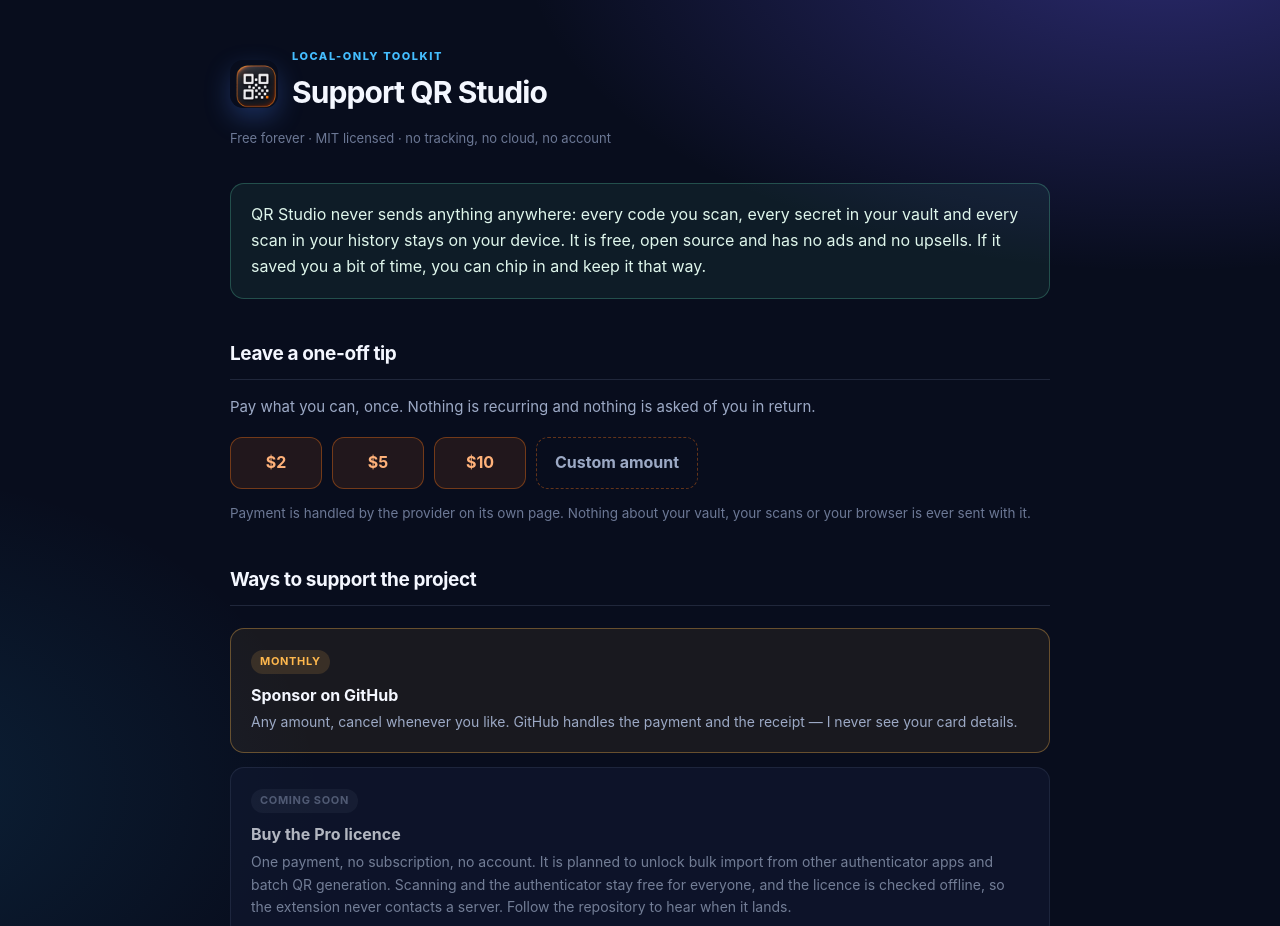
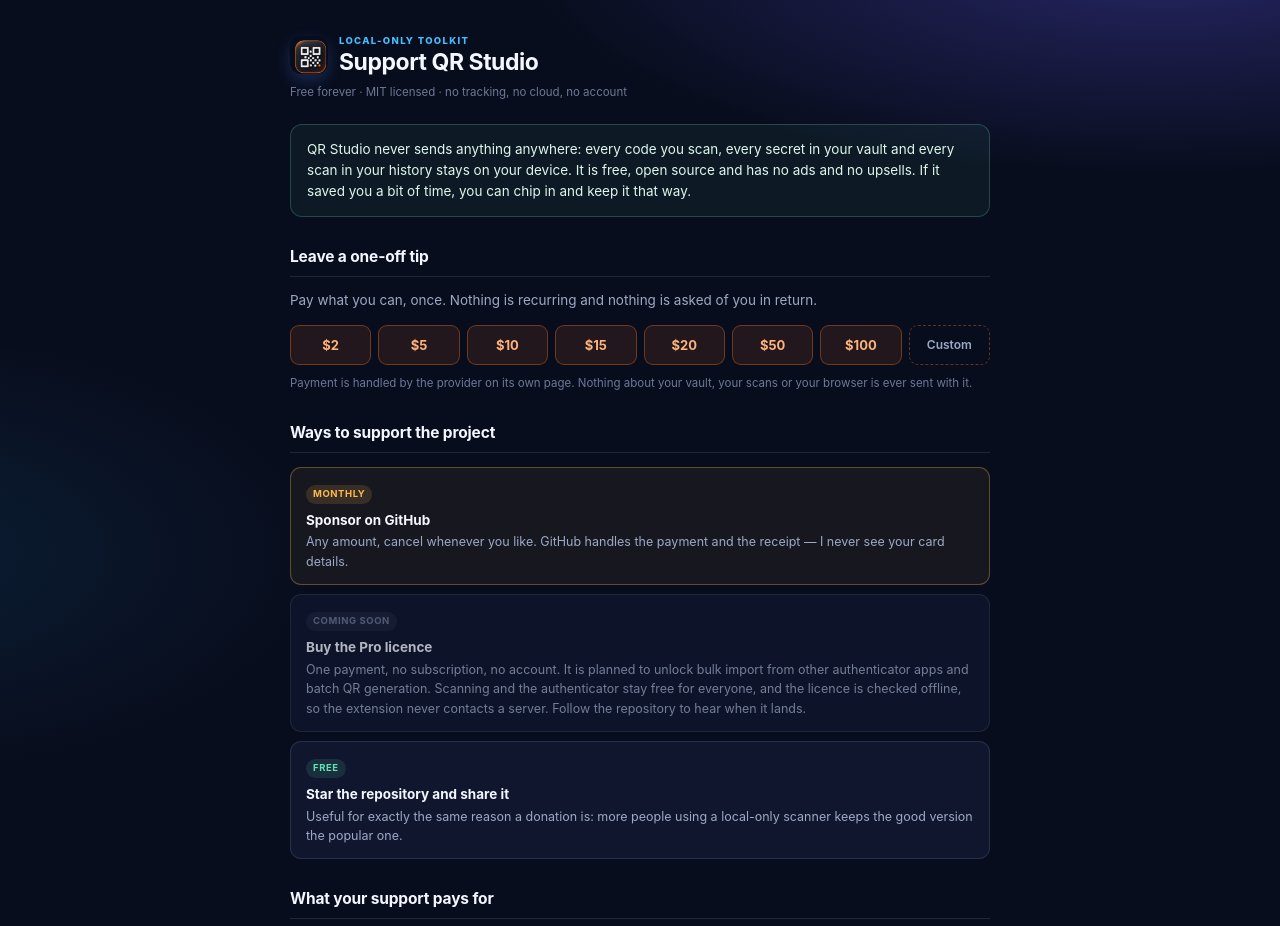
Before and after one commit to Kernlab-001/QR-Studio-Scanner-Authenticator, a browser extension: page docs/support.html in a window 1280 px wide. Shown: the top 926 px of the page. Drawn offline with Linux system fonts and the light colour scheme.

Commit message:
Tighten the support page and add every tip amount
The page was laid out too large, so the heading and the icon dominated the
screen, and the tip row only offered three amounts. The type scale, spacing
and the amount buttons are all smaller now, and the row offers $2, $5, $10,
$15, $20, $50, $100 and a custom amount.

```diff
--- a/docs/support.html
+++ b/docs/support.html
@@ -16,7 +16,6 @@
         --page: #080d1d;
         --panel: #121a33;
         --blue: #45beff;
-        --violet: #9b7bff;
         --mint: #63e2b0;
         --amber: #ffb84d;
         --coral: #f97316;
@@ -24,96 +23,95 @@
       * { box-sizing: border-box; }
       body {
         margin: 0;
-        padding: 48px 20px 80px;
+        padding: 34px 18px 56px;
         color: var(--ink);
         background:
-          radial-gradient(ellipse 70% 28% at 91% -4%, rgba(100, 89, 244, .38), transparent 72%),
-          radial-gradient(ellipse 50% 27% at -10% 47%, rgba(35, 157, 220, .14), transparent 70%),
+          radial-gradient(ellipse 70% 24% at 91% -4%, rgba(100, 89, 244, .34), transparent 72%),
+          radial-gradient(ellipse 50% 24% at -10% 42%, rgba(35, 157, 220, .12), transparent 70%),
           var(--page);
         font-family: Inter, ui-sans-serif, system-ui, -apple-system, BlinkMacSystemFont, "Segoe UI", sans-serif;
-        line-height: 1.62;
+        font-size: 14px;
+        line-height: 1.55;
       }
-      main { max-width: 820px; margin: 0 auto; }
-      header { display: flex; align-items: center; gap: 14px; margin-bottom: 8px; }
+      main { max-width: 700px; margin: 0 auto; }
+      header { display: flex; align-items: center; gap: 11px; margin-bottom: 6px; }
       .mark {
-        width: 48px; height: 48px; flex: 0 0 auto; border-radius: 13px;
-        box-shadow: 0 10px 26px rgba(76, 134, 255, .28);
+        width: 38px; height: 38px; flex: 0 0 auto; border-radius: 11px;
+        box-shadow: 0 6px 16px rgba(76, 134, 255, .24);
       }
-      .eyebrow { margin: 0 0 2px; color: var(--blue); font-size: 11px; font-weight: 800; letter-spacing: .14em; }
-      h1 { margin: 0 0 4px; font-size: 30px; letter-spacing: -.03em; }
-      .meta { margin: 0 0 34px; color: var(--faint); font-size: 13px; }
+      .eyebrow { margin: 0; color: var(--blue); font-size: 9.5px; font-weight: 800; letter-spacing: .14em; }
+      h1 { margin: 0; font-size: 23px; letter-spacing: -.02em; line-height: 1.2; }
+      .meta { margin: 8px 0 22px; color: var(--faint); font-size: 11.5px; }
       h2 {
-        margin: 40px 0 12px; padding-bottom: 9px; border-bottom: 1px solid var(--line);
-        font-size: 19px; letter-spacing: -.02em;
+        margin: 28px 0 9px; padding-bottom: 7px; border-bottom: 1px solid var(--line);
+        font-size: 15.5px; letter-spacing: -.01em;
       }
-      p, li { color: var(--muted); font-size: 15px; }
+      p, li { color: var(--muted); font-size: 13.5px; }
       strong { color: var(--ink); }
-      ul, ol { padding-left: 22px; }
-      li { margin-bottom: 7px; }
+      ul, ol { padding-left: 19px; }
+      li { margin-bottom: 5px; }
       .summary {
-        margin: 0 0 30px; padding: 18px 20px; border: 1px solid rgba(99, 226, 176, .26);
-        border-radius: 14px; background: rgba(99, 226, 176, .07);
+        margin: 0 0 22px; padding: 14px 16px; border: 1px solid rgba(99, 226, 176, .24);
+        border-radius: 12px; background: rgba(99, 226, 176, .06);
       }
-      .summary p { margin: 0; color: #dff6ec; font-size: 16px; }
-      .card {
-        margin: 26px 0 0; padding: 18px 20px; border: 1px solid var(--line);
-        border-radius: 14px; background: rgba(18, 26, 51, .8);
-      }
-      .card h2 { margin-top: 0; border: 0; padding-bottom: 0; }
-      .card p:last-child { margin-bottom: 0; }
+      .summary p { margin: 0; color: #dff6ec; font-size: 13.5px; }
       a { color: var(--blue); }
-      .foot { margin-top: 44px; padding-top: 18px; border-top: 1px solid var(--line); color: var(--faint); font-size: 13px; }
+      .foot { margin-top: 30px; padding-top: 14px; border-top: 1px solid var(--line); color: var(--faint); font-size: 11.5px; }
       .foot a { color: var(--muted); }
 
       /* support options */
-      .options { display: grid; gap: 14px; margin: 22px 0 0; }
+      .options { display: grid; gap: 9px; margin: 14px 0 0; }
       .option {
-        display: block; padding: 18px 20px; border: 1px solid var(--line);
-        border-radius: 14px; background: rgba(18, 26, 51, .8); text-decoration: none;
+        display: block; padding: 13px 15px; border: 1px solid var(--line);
+        border-radius: 11px; background: rgba(18, 26, 51, .8); text-decoration: none;
         transition: border-color .15s ease, transform .15s ease;
       }
       .option:hover { border-color: rgba(69, 190, 255, .5); transform: translateY(-1px); }
-      .option b { display: block; color: var(--ink); font-size: 16px; margin-bottom: 3px; }
-      .option span { display: block; color: var(--muted); font-size: 14px; }
+      .option b { display: block; color: var(--ink); font-size: 13.5px; margin-bottom: 2px; }
+      .option span { display: block; color: var(--muted); font-size: 12.5px; }
       .option .tag {
-        display: inline-block; margin-bottom: 9px; padding: 3px 9px; border-radius: 999px;
-        color: var(--mint); background: rgba(99, 226, 176, .12); font-size: 11px; font-weight: 700;
+        display: inline-block; margin-bottom: 6px; padding: 2px 7px; border-radius: 999px;
+        color: var(--mint); background: rgba(99, 226, 176, .12); font-size: 9.5px; font-weight: 700;
         letter-spacing: .06em; text-transform: uppercase;
       }
-      .option.primary { border-color: rgba(255, 184, 77, .34); background: rgba(255, 184, 77, .07); }
+      .option.primary { border-color: rgba(255, 184, 77, .32); background: rgba(255, 184, 77, .06); }
       .option.primary .tag { color: var(--amber); background: rgba(255, 184, 77, .14); }
       .option.pending { opacity: .72; }
       .option.pending .tag { color: var(--faint); background: rgba(108, 120, 149, .14); }
 
       /* one-off amounts */
-      .amounts { display: flex; flex-wrap: wrap; gap: 10px; margin: 18px 0 0; }
+      .amounts {
+        display: grid;
+        grid-template-columns: repeat(auto-fit, minmax(72px, 1fr));
+        gap: 7px;
+        margin: 12px 0 0;
+      }
       .amount {
-        display: inline-flex; align-items: center; justify-content: center; min-width: 92px;
-        padding: 12px 18px; border: 1px solid rgba(249, 115, 22, .38); border-radius: 12px;
+        display: inline-flex; align-items: center; justify-content: center;
+        padding: 9px 10px; border: 1px solid rgba(249, 115, 22, .38); border-radius: 9px;
         background: rgba(249, 115, 22, .1); color: #ffb27a;
-        font-size: 16px; font-weight: 700; text-decoration: none;
+        font-size: 13px; font-weight: 700; text-decoration: none; white-space: nowrap;
         transition: background .15s ease, border-color .15s ease, transform .15s ease;
       }
       .amount:hover { background: rgba(249, 115, 22, .2); border-color: rgba(249, 115, 22, .65); transform: translateY(-1px); }
-      .amount.custom { border-style: dashed; color: var(--muted); background: transparent; }
+      .amount.custom { border-style: dashed; color: var(--muted); background: transparent; font-size: 12px; font-weight: 600; }
       .amount.custom:hover { color: var(--ink); border-color: var(--line); }
-      .amount-note { margin: 14px 0 0; color: var(--faint); font-size: 13.5px; }
+      .amount-note { margin: 10px 0 0; color: var(--faint); font-size: 11.5px; }
       code {
-        padding: 2px 6px; border: 1px solid var(--line); border-radius: 6px;
+        padding: 1px 5px; border: 1px solid var(--line); border-radius: 5px;
         color: #d1c1ff; background: rgba(4, 9, 24, .5);
-        font-family: ui-monospace, SFMono-Regular, Consolas, monospace; font-size: 13px;
+        font-family: ui-monospace, SFMono-Regular, Consolas, monospace; font-size: 11.5px;
       }
-      @media (max-width: 560px) {
-        body { padding: 32px 16px 56px; }
-        h1 { font-size: 25px; }
-        .amount { min-width: 78px; padding: 11px 14px; }
+      @media (max-width: 520px) {
+        body { padding: 24px 14px 40px; }
+        h1 { font-size: 20px; }
       }
     </style>
   </head>
   <body>
     <main>
       <header>
-        <img class="mark" src="icon128.png" width="48" height="48" alt="QR Studio">
+        <img class="mark" src="icon128.png" width="38" height="38" alt="QR Studio">
         <div>
           <p class="eyebrow">LOCAL-ONLY TOOLKIT</p>
           <h1>Support QR Studio</h1>
@@ -135,9 +133,9 @@
         EDIT THESE LINKS
         Replace PAY_URL with the checkout page of your payment provider.
         The amount is passed in the query string, so ?amount=2 becomes a 2
-        dollar payment, ?amount=5 a 5 dollar payment and ?amount=10 a 10
-        dollar payment. The custom button uses PAY_URL with ?amount=0, which
-        asks the payer to type their own amount.
+        dollar payment, ?amount=5 a 5 dollar payment and so on. The custom
+        button uses PAY_URL with ?amount=0, which asks the payer to type
+        their own amount.
         Providers that do not take an amount in the link can point every
         button at the same page instead - the amount is then chosen there.
       -->
@@ -145,7 +143,11 @@
         <a class="amount" href="https://YOUR-CHECKOUT.example/pay?amount=2">$2</a>
         <a class="amount" href="https://YOUR-CHECKOUT.example/pay?amount=5">$5</a>
         <a class="amount" href="https://YOUR-CHECKOUT.example/pay?amount=10">$10</a>
-        <a class="amount custom" href="https://YOUR-CHECKOUT.example/pay?amount=0">Custom amount</a>
+        <a class="amount" href="https://YOUR-CHECKOUT.example/pay?amount=15">$15</a>
+        <a class="amount" href="https://YOUR-CHECKOUT.example/pay?amount=20">$20</a>
+        <a class="amount" href="https://YOUR-CHECKOUT.example/pay?amount=50">$50</a>
+        <a class="amount" href="https://YOUR-CHECKOUT.example/pay?amount=100">$100</a>
+        <a class="amount custom" href="https://YOUR-CHECKOUT.example/pay?amount=0">Custom</a>
       </div>
       <p class="amount-note">Payment is handled by the provider on its own
       page. Nothing about your vault, your scans or your browser is ever sent
```
Also changed, not shown: CHANGELOG.md.
